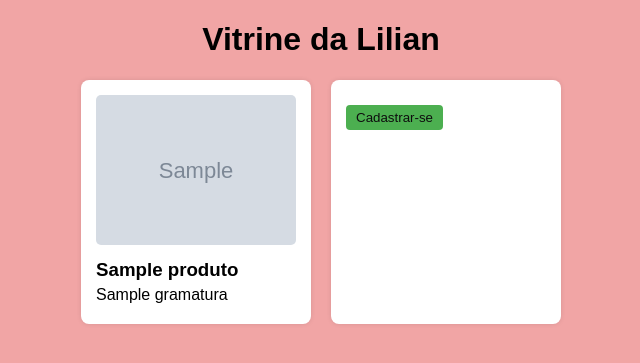
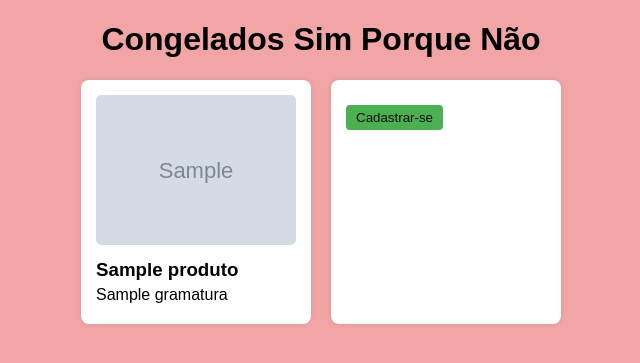
Before and after one commit to henry-marcondes/PI_2, a Flask app: template Projeto/templates/vitrine.html in a window 1280 px wide. Shown: the top 363 px of the page, without its empty margins (319-959 px from the left). Run offline with Flask 3, Linux system fonts and the light colour scheme; the template is opened without the code that fills it: most values are stand-ins (such as "Sample title", 1, 10 or a date in 2020); grey boxes marked "Sample" are stand-in pictures; parts of the project's set-up code (start-up, migrations or seed data) failed here and were passed over.

Commit message:
Atualização da pagina vitrine

```diff
--- a/Projeto/templates/vitrine.html
+++ b/Projeto/templates/vitrine.html
@@ -2,7 +2,7 @@
 <html lang="pt-br">
 <head>
     <meta charset="UTF-8">
-    <title>Vitrine da Lilian Porto</title>
+    <title>Congelados</title>
     <style>
         body { font-family: Arial, sans-serif; margin: 20px; background-color: #f1a5a5; }
         h1 { text-align: center; }
@@ -16,7 +16,7 @@
     </style>
 </head>
 <body>
-    <h1>Vitrine da Lilian</h1>
+    <h1>Congelados Sim Porque Não</h1>
     <div class="produtos">
         {% for produto in produtos %}
         <div class="produto">
```
Also changed, not shown: relato do cliente.txt (line endings or trailing spaces).
